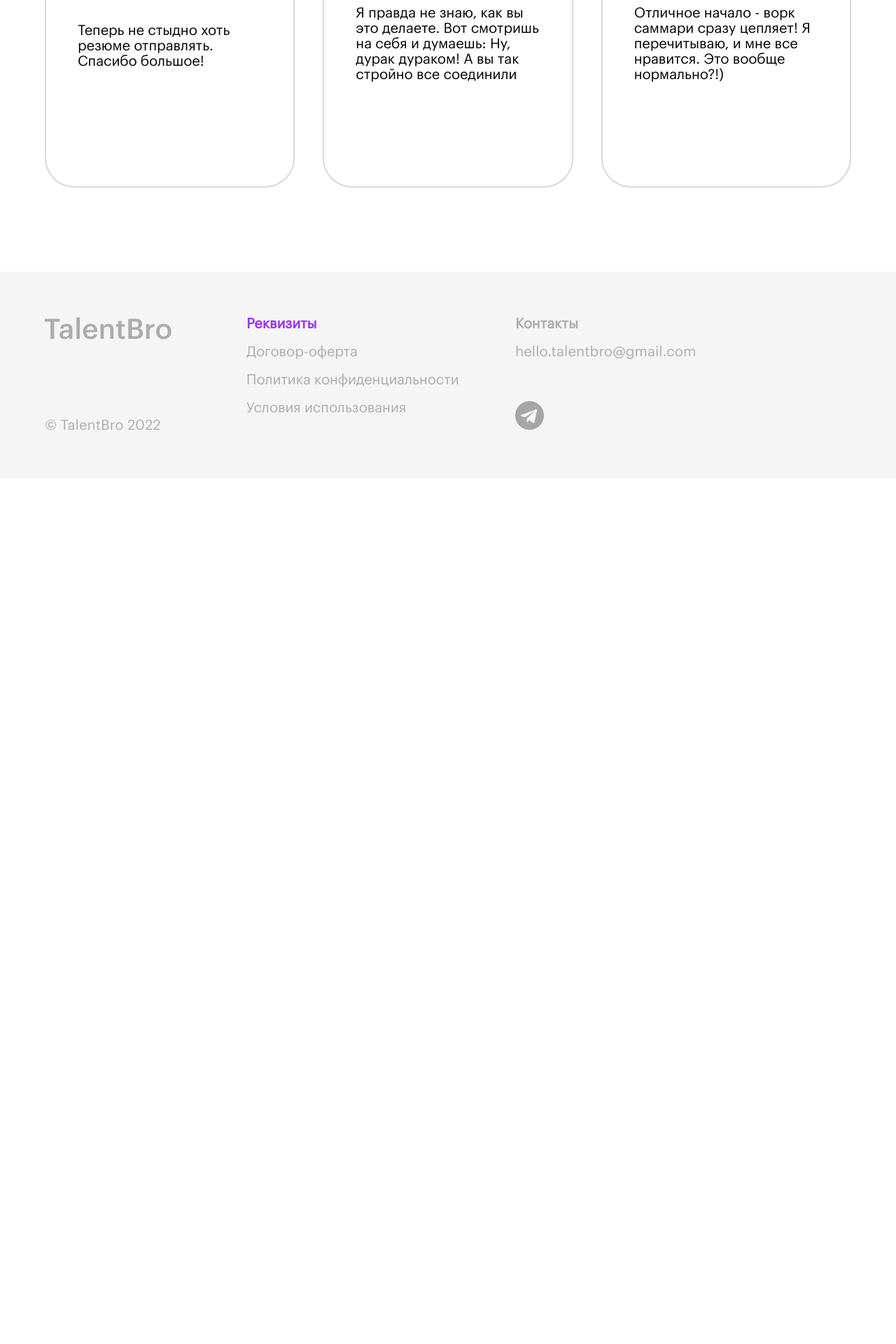
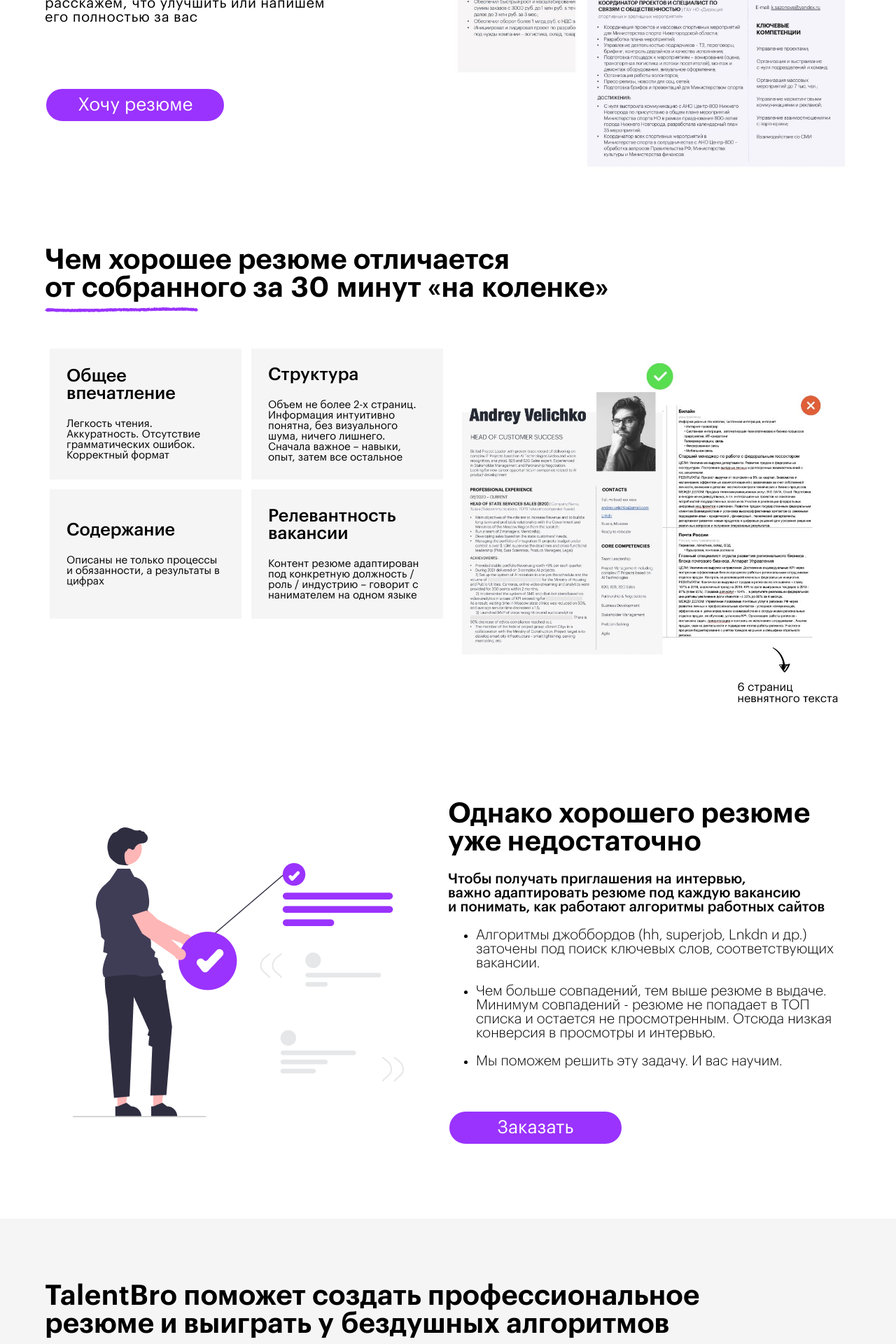
Before and after one commit to AVS85/talent-bro, a Next.js app: page / in a window 1280 px wide. Shown: the part 580-2500 px from the top of the page at 70% size. Before the commit the page ends 1263 px from the top, so only its background shows below. Built offline with nearby package versions, Linux system fonts and the light colour scheme.

Commit message:
button link

```diff
--- a/components/menu/Menu.jsx
+++ b/components/menu/Menu.jsx
@@ -4,16 +4,18 @@ import styles from './Menu.module.scss'
 // import styles2 from './Feedback.scss'
 //mui
 import { Box, Container, TextField } from '@mui/material';
-import Grid from '@mui/material/Unstable_Grid2';
+// import Grid from '@mui/material/Unstable_Grid2';
 //swiper
-import { Swiper, SwiperSlide } from 'swiper/react';
-import { Pagination } from "swiper";
-import 'swiper/css';
-import "swiper/css/pagination";
+// import { Swiper, SwiperSlide } from 'swiper/react';
+// import { Pagination } from "swiper";
+// import 'swiper/css';
+// import "swiper/css/pagination";
+//scroll
+import { Link, animateScroll as scroll } from "react-scroll";
 //own
-import {Button} from '../../components/atom/button/Button'
-import {Input} from '../../components/atom/input/Input'
-import {Title} from '../../components/atom/title/Title'
+// import {Button} from '../../components/atom/button/Button'
+// import {Input} from '../../components/atom/input/Input'
+// import {Title} from '../../components/atom/title/Title'
 // import {ScheduleRatesCard} from './cmpScheduleRatesCard/ScheduleRatesCard'
 
 //assets
@@ -23,6 +25,7 @@ import {Title} from '../../components/atom/title/Title'
 // import bgImage from './assets/bg.jpg'
 function CmpPopDownMenu({
 	title = 'j',
+	link,
 	items = null,
 }){
 
@@ -39,11 +42,31 @@ function CmpPopDownMenu({
 			onMouseOver={() => onMouseOver(true)}
 			onMouseOut={() => onMouseOver(false)}
 			>
-				{title}
+				<Link
+		    activeClass="active"
+		    to={link}
+		    spy={true}
+		    smooth={true}
+		    offset={-70}
+		    duration={500}
+				>{title}
+				</Link>
 				<div className={items && styles.itemsBox}>
 					{ isFocusTop &&
 						items?.map((item, index) => {
-							return <div className={styles.subitem} key={index}>{item.name}</div>
+							return (
+								<div className={styles.subitem} key={index}>
+									<Link
+							    activeClass="active"
+							    to={item.link}
+							    spy={true}
+							    smooth={true}
+							    offset={-70}
+							    duration={500}
+									>{item.title}
+									</Link>
+								</div>
+							)
 						})
 					}
 				</div>
@@ -57,18 +80,18 @@ export function Menu(){
 	return (
 		<section className={styles.wrapper}>
 			<Container className={styles.container}>
-
-				<Box sx={{ml: '5px'}}><CmpPopDownMenu title="Резюме"
-							items={[
-								{name: 'Что это', link: ''},
-								{name: 'Примеры', link: ''},
-								{name: 'Как лучше', link: ''},
-							]}
-							/>
+				<Box sx={{ml: '5px'}}>
+					<CmpPopDownMenu title="Резюме" link="advances"
+					items={[
+						{title: 'Что это', link: ''},
+						{title: 'Примеры', link: ''},
+						{title: 'Как лучше', link: ''},
+					]}
+					/>
 				</Box>
-				<Box sx={{ml: '5px'}}><CmpPopDownMenu title="Тарифы" /></Box>
-				<Box sx={{ml: '5px'}}><CmpPopDownMenu title="Блог" /></Box>
-				<Box sx={{ml: '5px'}}><CmpPopDownMenu title="Напишите нам" /></Box>
+				<Box sx={{ml: '5px'}}><CmpPopDownMenu title="Тарифы" link="schedulerates"/></Box>
+				<Box sx={{ml: '5px'}}><CmpPopDownMenu title="Блог" link="schedulerates"/></Box>
+				<Box sx={{ml: '5px'}}><CmpPopDownMenu title="Напишите нам" link="contactform"/></Box>
 
 
 {/*
--- a/components_page/advances/Advances.jsx
+++ b/components_page/advances/Advances.jsx
@@ -33,7 +33,7 @@ function СmpGRID(props){
 
 export function Advances(){
 	return (
-		<section className={styles.wrapper}>
+		<section id="advances" className={styles.wrapper}>
 			<Container className={styles.container}>
 				<div className={styles.containerTitle}>
 					<Title
--- a/components_page/advances2/Advances2.jsx
+++ b/components_page/advances2/Advances2.jsx
@@ -15,7 +15,8 @@ import {Button} from '../../components/atom/button/Button'
 // import {Input} from '../../components/atom/input/Input'
 import {Title} from '../../components/atom/title/Title'
 // import {ScheduleRatesCard} from './cmpScheduleRatesCard/ScheduleRatesCard'
-
+//scroll
+import { Link, animateScroll as scroll } from "react-scroll";
 //assets
 import bgImage from './assets/bg.png'
 
@@ -59,7 +60,16 @@ export function Advances2(){
 						</ul>
 
 						<div className={styles.buttonWrapper}>
-							<Button title={'Заказать'} />
+							<Link
+						    activeClass="active"
+						    to={'contactform'}
+						    spy={true}
+						    smooth={true}
+						    offset={-70}
+						    duration={500}
+								>
+								<Button title={'Заказать'} />
+							</Link>
 						</div>
 
 	        </Grid>
--- a/components_page/banner/Banner.jsx
+++ b/components_page/banner/Banner.jsx
@@ -1,13 +1,15 @@
 
 import styles from './Banner.module.scss'
 //MUI
-import { Container } from '@mui/material';
+import { Container } from '@mui/material'
 // import Grid from '@mui/material/Grid'; // Grid version 1
 // import Box from '@mui/material/Box';
-import Grid from '@mui/material/Unstable_Grid2';
+// import Grid from '@mui/material/Unstable_Grid2';
 //assets
 //own
 import {Button} from '../../components/atom/button/Button'
+//scroll
+import { Link, animateScroll as scroll } from "react-scroll"
 
 // import logo from './assets/TalentBro.png'
 // import telegram from './assets/telegram.svg'
@@ -17,7 +19,16 @@ export function Banner(){
 		<section className={styles.wrapper}>
 			<Container className={styles.container}>
 				<header>Поверь в свой талант с TalentBro!</header>
-				<Button title="Хочу резюме" />
+				<Link
+			    activeClass="active"
+			    to={'contactform'}
+			    spy={true}
+			    smooth={true}
+			    offset={-70}
+			    duration={500}
+					>
+					<Button title="Хочу резюме" />
+				</Link>
 			</Container>
 		</section>
 	)
--- a/components_page/contact-form/ContactForm.jsx
+++ b/components_page/contact-form/ContactForm.jsx
@@ -14,7 +14,7 @@ import talentbro from './assets/talentbro.svg'
 
 export function ContactForm(){
 	return (
-		<section className={styles.wrapper}>
+		<section id="contactform" className={styles.wrapper}>
 			<Container className={styles.container}>
 			<Grid container
 				spacing={3}
--- a/components_page/feedback/Feedback.jsx
+++ b/components_page/feedback/Feedback.jsx
@@ -38,7 +38,7 @@ export function Feedback(){
   };
 
 	return (
-		<section className={styles.wrapper}>
+		<section id="feedback" className={styles.wrapper}>
 			<Container className={styles.container}>
 				<Box className={styles.titleBox}>
 					<Title
--- a/components_page/main/Main.jsx
+++ b/components_page/main/Main.jsx
@@ -15,7 +15,8 @@ import {Button} from '../../components/atom/button/Button'
 // import {Input} from '../../components/atom/input/Input'
 // import {Title} from '../../components/atom/title/Title'
 // import {ScheduleRatesCard} from './cmpScheduleRatesCard/ScheduleRatesCard'
-
+//scroll
+import { Link, animateScroll as scroll } from "react-scroll";
 //assets
 import bgImage from './assets/bg.jpg'
 import bird from './assets/bird.png'
@@ -39,7 +40,17 @@ export function Main(){
 						<div className={styles.subtitle}>Сервис профессиональных резюме</div>
 						<div className={styles.text}><span>Сделаем ревью вашего резюме,<br/>расскажем,&nbsp;что улучшить или напишем<br/>его полностью за вас</span></div>
 						<div className={styles.buttonWrapper}>
-							<Button title="Хочу резюме" />
+							<Link
+					    activeClass="active"
+					    to={'contactform'}
+					    spy={true}
+					    smooth={true}
+					    offset={-70}
+					    duration={500}
+							>
+								<Button title="Хочу резюме" />
+							</Link>
+
 						</div>
 	        </Grid>
 					{/* LEFT end */}
--- a/components_page/schedule-rates/ScheduleRates.jsx
+++ b/components_page/schedule-rates/ScheduleRates.jsx
@@ -24,7 +24,7 @@ export function ScheduleRates(){
 	const [sr] = useState(scheduleRates || [])
 
 	return (
-		<section className={styles.wrapper}>
+		<section  id="schedulerates" className={styles.wrapper}>
 			<Container className={styles.container}>
 				<Title
 				title="TalentBro поможет создать профессиональное<br>резюме и выиграть у&nbsp;бездушных алгоритмов"
--- a/package.json
+++ b/package.json
@@ -16,6 +16,7 @@
     "next": "12.3.0",
     "react": "18.2.0",
     "react-dom": "18.2.0",
+    "react-scroll": "^1.8.7",
     "swiper": "^8.4.2"
   },
   "devDependencies": {
--- a/pages/index.jsx
+++ b/pages/index.jsx
@@ -25,15 +25,15 @@ export default function Home() {
 
 
 			<Menu />
-			{/* <Main />
+			<Main />
 			<Advances />
 			<Advances2 />
 			<ScheduleRates />
 			<Userflow />
-			<LogotypeCarousel /> */}
+			<LogotypeCarousel />
 			<Feedback />
-			{/* <Banner />
-			<ContactForm /> */}
+			<Banner />
+			<ContactForm />
 			<Footer />
     </div>
   )
```
Also changed, not shown: 2 other files (tests, documents, lock files or other folders).
